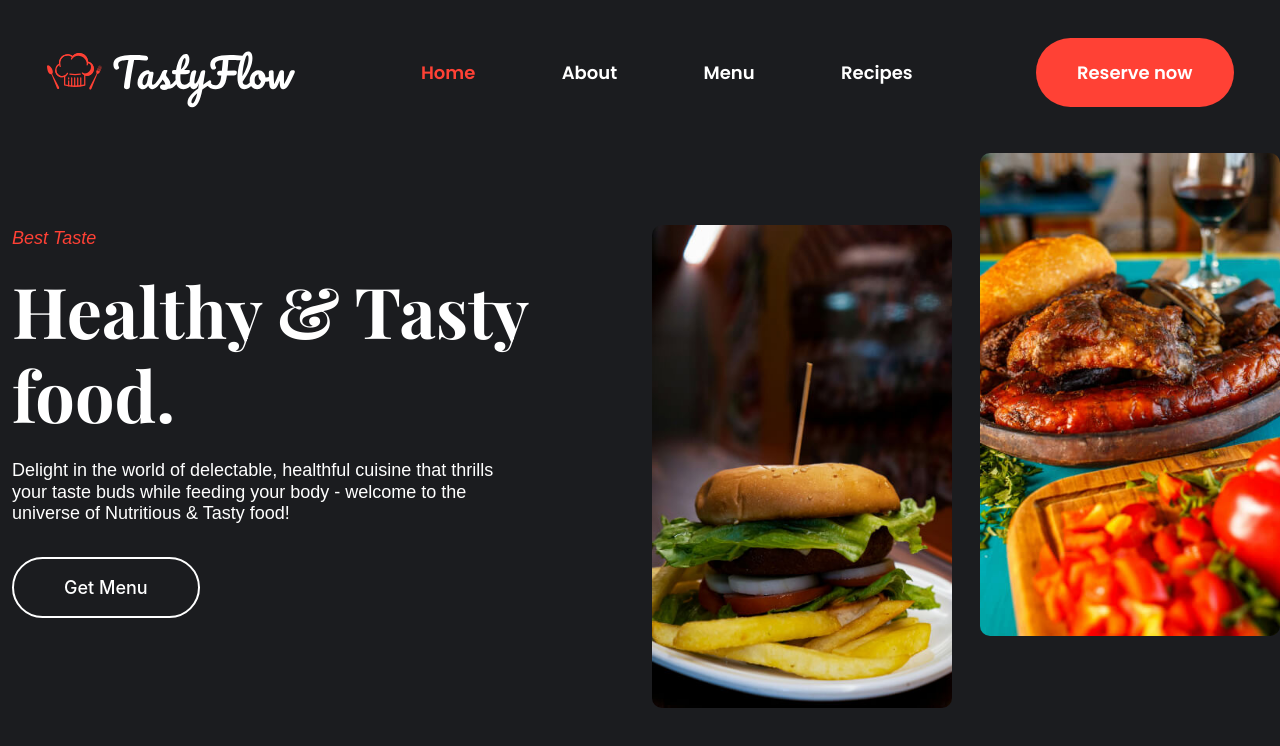
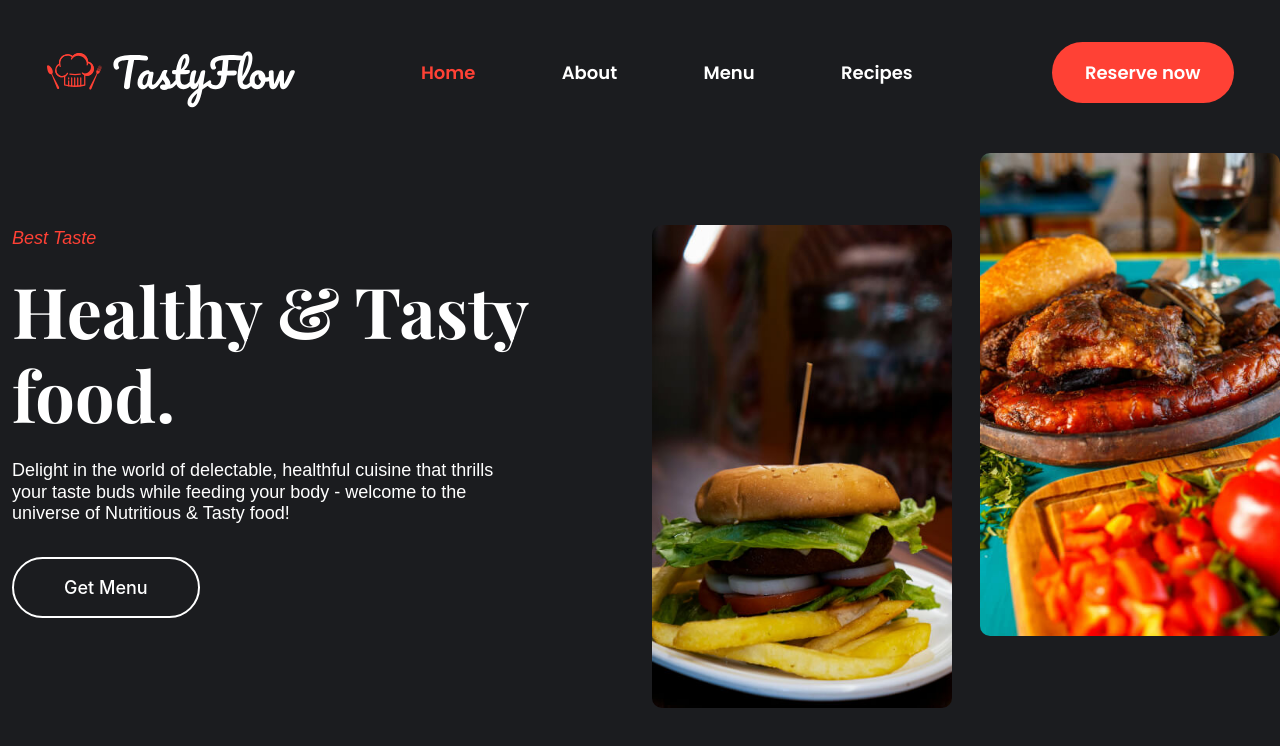
Before and after one commit to vedantshah46/foodio, a React (Create React App) app: page / in a window 1280 px wide. Shown: the top 746 px of the page. Built offline with nearby package versions, Linux system fonts and the light colour scheme.

Commit message:
Navbar Complete

```diff
--- a/src/MyComponents/NavBar/NavBar.css
+++ b/src/MyComponents/NavBar/NavBar.css
@@ -46,7 +46,7 @@
     color: #fff;
     text-align: center;
     border-radius: 40px;
-    padding: 20px 40px;
+    padding: 16px 32px;
     font-size: 18px;
     font-weight: 600;
 
```
